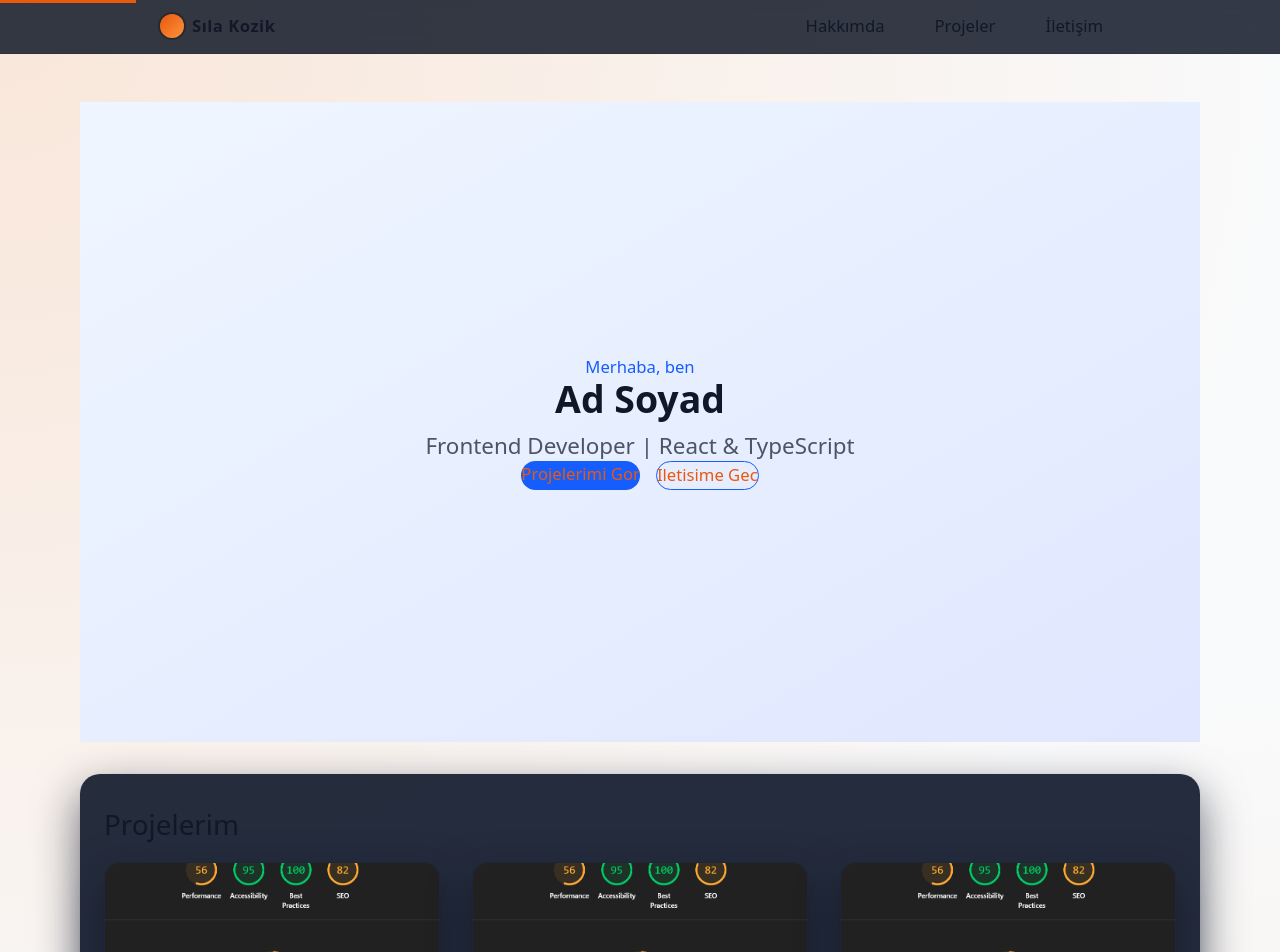
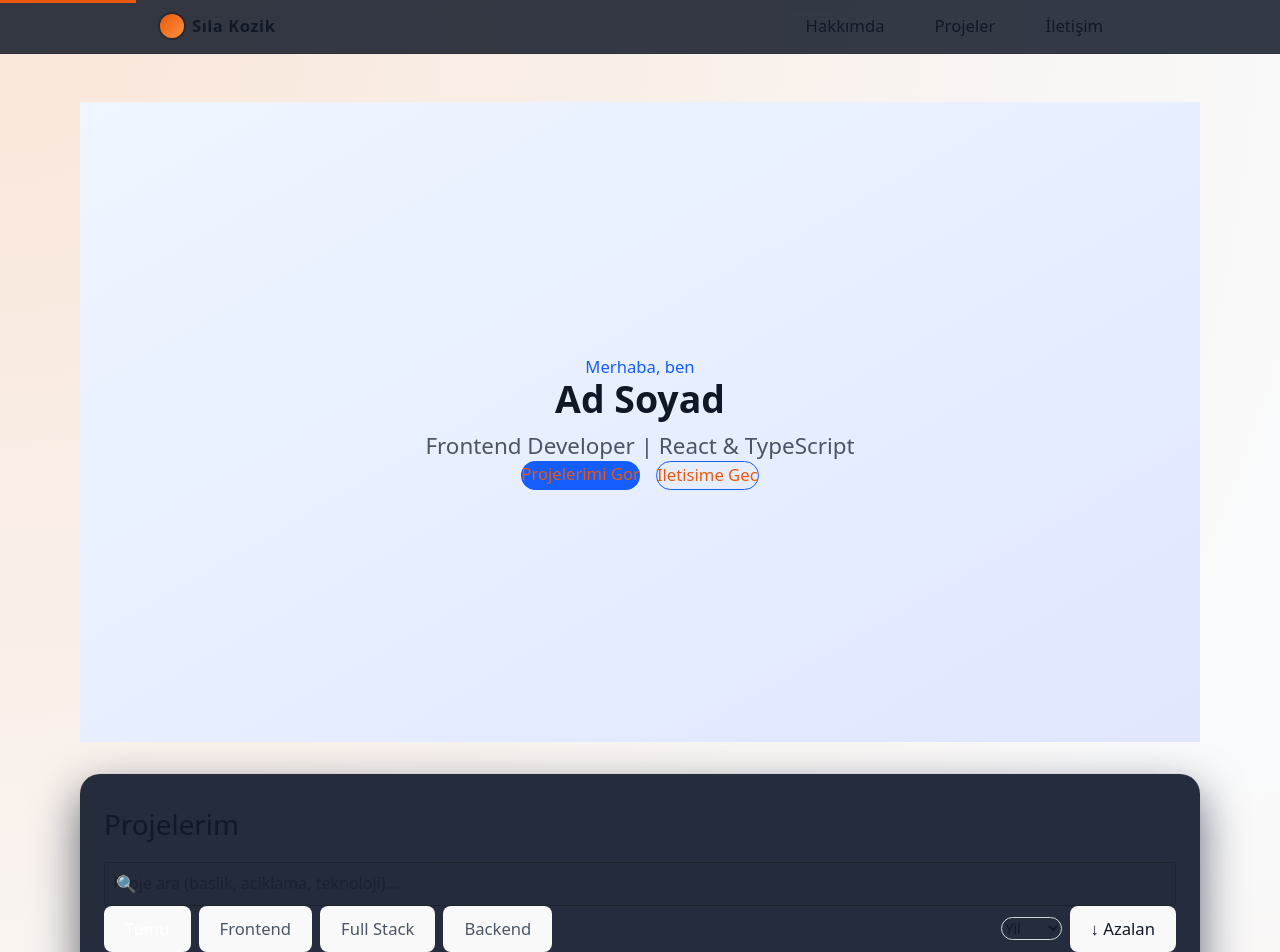
Before and after one commit to silakozik/web-lab, a React (Vite) app: page / in a window 1280 px wide. Shown: the top 952 px of the page. Built offline with nearby package versions, Linux system fonts and the light colour scheme.

Commit message:
ProjectFilter Component created

```diff
--- a/src/App.tsx
+++ b/src/App.tsx
@@ -5,6 +5,7 @@ import { filterProjects, sortProjects } from './utils/projectHelpers'
 import ContactForm from './components/ContactForm'
 import Header from './components/layout/Header'
 import Hero from './components/sections/Hero'
+import ProjectFilter from './components/forms/ProjectFilter'
 
 function App() {
   const [projects, setProjects] = useState<Project[]>([])
@@ -50,6 +51,18 @@ function App() {
 
         <section id="projeler" className="section-card">
           <h2>Projelerim</h2>
+          <ProjectFilter
+            search={filters.search}
+            onSearchChange={(val) => setFilters(prev => ({ ...prev, search: val }))}
+            category={filters.category}
+            onCategoryChange={(val) => setFilters(prev => ({ ...prev, category: val }))}
+            sortField={filters.sortField}
+            onSortFieldChange={(val) => setFilters(prev => ({ ...prev, sortField: val }))}
+            sortOrder={filters.sortOrder}
+            onSortOrderChange={(val) => setFilters(prev => ({ ...prev, sortOrder: val }))}
+            resultCount={sortedProjects.length}
+            totalCount={projects.length}
+          />
           <div className="project-grid">
             {sortedProjects.map(project => (
               <article key={project.id} className="project-card">
--- /dev/null
+++ b/src/components/forms/ProjectFilter.tsx
@@ -0,0 +1,135 @@
+import type {
+  Category, SortField, SortOrder
+} from "../../types/project";
+
+interface ProjectFilterProps {
+  search: string;
+  onSearchChange: (value: string) => void;
+  category: Category | "all";
+  onCategoryChange: (
+    value: Category | "all"
+  ) => void;
+  sortField: SortField;
+  onSortFieldChange: (value: SortField) => void;
+  sortOrder: SortOrder;
+  onSortOrderChange: (value: SortOrder) => void;
+  resultCount: number;
+  totalCount: number;
+}
+
+const categories: {
+  value: Category | "all";
+  label: string;
+}[] = [
+  { value: "all", label: "Tumu" },
+  { value: "frontend", label: "Frontend" },
+  { value: "fullstack", label: "Full Stack" },
+  { value: "backend", label: "Backend" },
+];
+
+export default function ProjectFilter({
+  search,
+  onSearchChange,
+  category,
+  onCategoryChange,
+  sortField,
+  onSortFieldChange,
+  sortOrder,
+  onSortOrderChange,
+  resultCount,
+  totalCount,
+}: ProjectFilterProps) {
+  return (
+    <div className="space-y-4 mb-8">
+      {/* Arama */}
+      <div className="relative">
+        <input type="text"
+          value={search}
+          onChange={e =>
+            onSearchChange(e.target.value)}
+          placeholder="Proje ara (baslik, aciklama, teknoloji)..."
+          className="w-full border border-gray-300
+            dark:border-gray-600 rounded-lg
+            px-4 py-2 pl-10
+            dark:bg-gray-800 dark:text-white
+            focus:ring-2 focus:ring-blue-500
+            focus:border-transparent"
+          aria-label="Proje ara" />
+        <span className="absolute left-3
+          top-1/2 -translate-y-1/2
+          text-gray-400">
+          &#128269;
+        </span>
+      </div>
+
+      {/* Kategori + Siralama */}
+      <div className="flex flex-col sm:flex-row
+        gap-4 items-start sm:items-center
+        justify-between">
+
+        {/* Kategori butonlari */}
+        <div className="flex gap-2 flex-wrap"
+          role="group"
+          aria-label="Kategori filtresi">
+          {categories.map(cat => (
+            <button key={cat.value}
+              onClick={() =>
+                onCategoryChange(cat.value)}
+              className={`px-3 py-1.5 rounded-full
+                text-sm font-medium
+                transition-colors
+                ${category === cat.value
+                  ? "bg-blue-600 text-white"
+                  : "bg-gray-100 dark:bg-gray-800 text-gray-600 dark:text-gray-300 hover:bg-gray-200 dark:hover:bg-gray-700"
+                }`}
+              aria-pressed={
+                category === cat.value
+              }>
+              {cat.label}
+            </button>
+          ))}
+        </div>
+
+        {/* Siralama */}
+        <div className="flex gap-2
+          items-center">
+          <select value={sortField}
+            onChange={e => onSortFieldChange(
+              e.target.value as SortField
+            )}
+            className="border border-gray-300
+              dark:border-gray-600 rounded-lg
+              px-3 py-1.5 text-sm
+              dark:bg-gray-800 dark:text-white"
+            aria-label="Siralama alani">
+            <option value="year">Yil</option>
+            <option value="title">Baslik</option>
+          </select>
+          <button
+            onClick={() => onSortOrderChange(
+              sortOrder === "asc" ? "desc" : "asc"
+            )}
+            className="border border-gray-300
+              dark:border-gray-600 rounded-lg
+              px-3 py-1.5 text-sm
+              hover:bg-gray-100
+              dark:hover:bg-gray-700
+              dark:text-white"
+            aria-label={`Siralama yonu:
+              ${sortOrder === "asc"
+                ? "artan" : "azalan"}`}>
+            {sortOrder === "asc"
+              ? "\u2191 Artan" : "\u2193 Azalan"}
+          </button>
+        </div>
+      </div>
+
+      {/* Sonuc sayisi */}
+      <p className="text-sm text-gray-500
+        dark:text-gray-400">
+        {resultCount} / {totalCount} proje
+        gosteriliyor
+      </p>
+    </div>
+  );
+}
```
